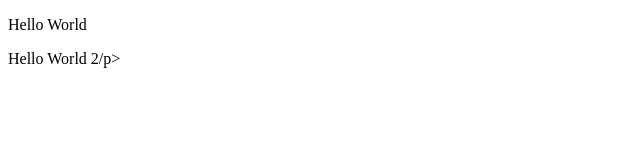
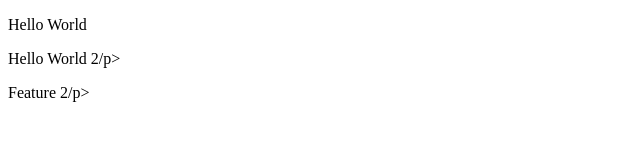
Before and after one commit to HuilingToh/ProjectA, a plain HTML site: page index.html in a window 1280 px wide. Shown: the full height of the page, 0-640 px from the left. Drawn offline with Linux system fonts and the light colour scheme.

Commit message:
branch a

```diff
--- a/index.html
+++ b/index.html
@@ -9,5 +9,6 @@
 <body>
     <p>Hello World</p>
     <p>Hello World 2/p>
+    <p>Feature 2/p>
 </body>
 </html>
```
